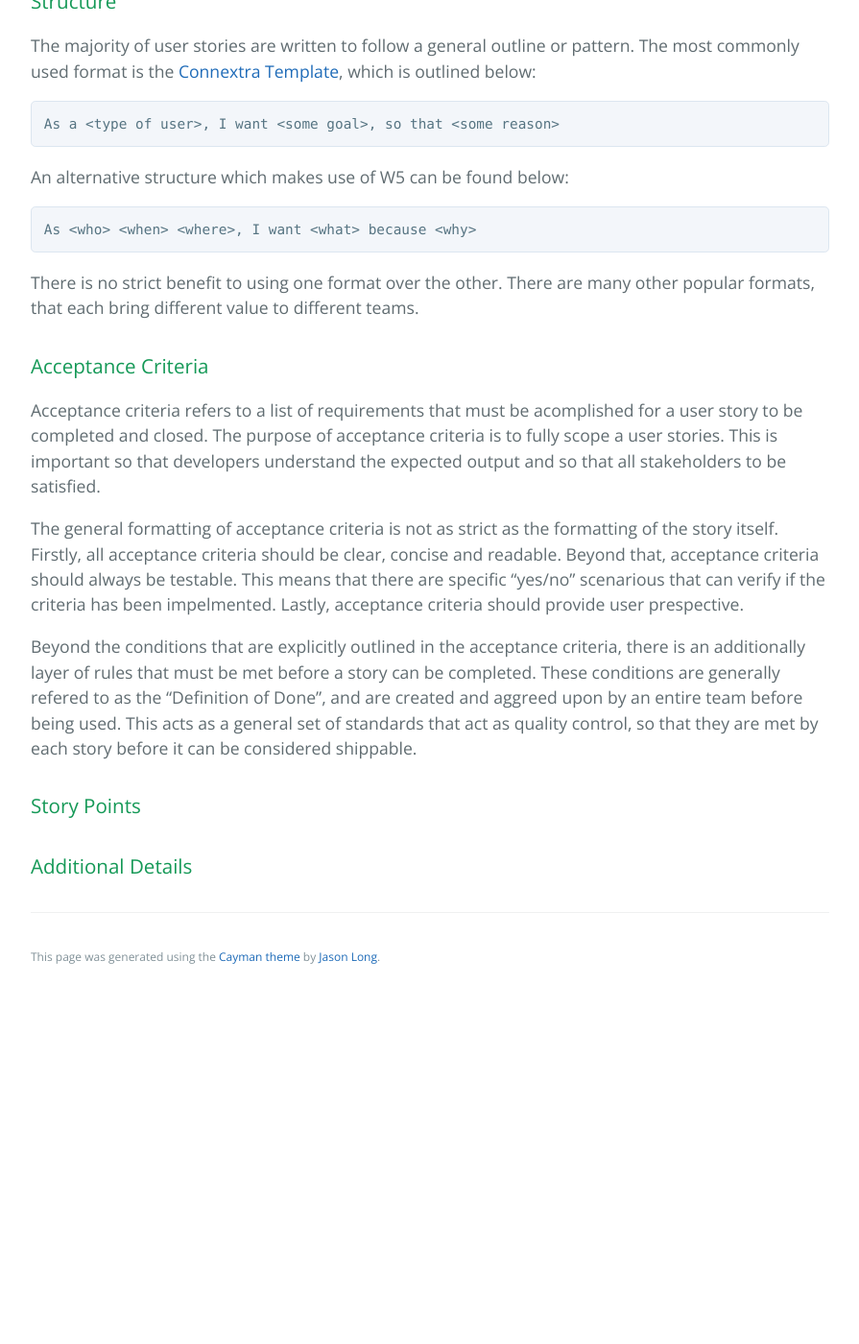
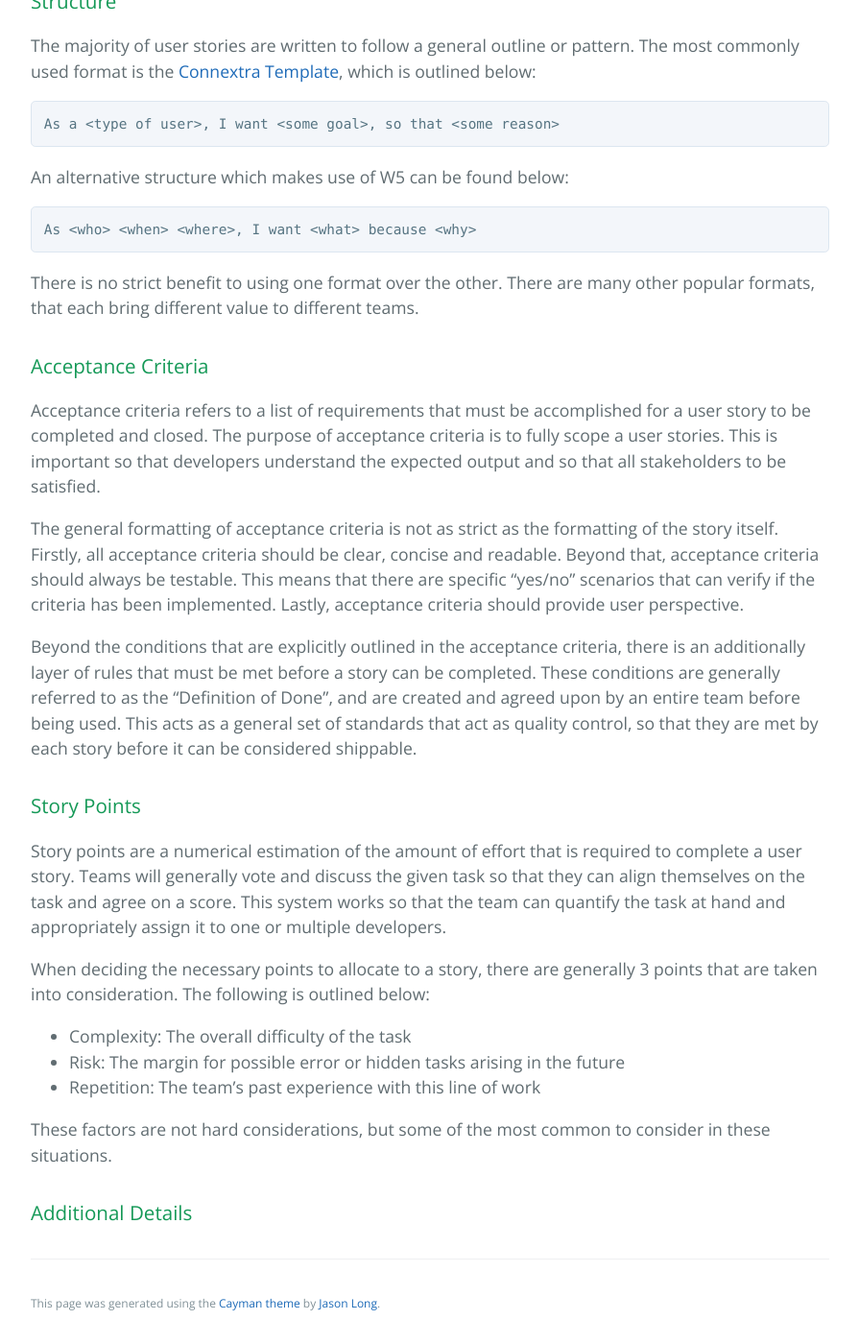
Before and after one commit to learning-software-engineering/learning-software-engineering.github.io, a Jekyll site: the page built from Topics/Product_Management.md, in a window 1280 px wide and 1400 px high, scrolled down 681 px. Shown: the whole window at 96% size, without its empty margins (192-1087 px from the left). Built offline with Jekyll 4.4.1, drawn with Linux system fonts in a browser that asks for light colours; our own code applies the rules of GitHub Pages for plain Markdown files; before the commit the page ends 1720 px from its top, so only the background shows below that.

Commit message:
Rough draft for "Story Points" section

```diff
--- a/Topics/Product_Management.md
+++ b/Topics/Product_Management.md
@@ -20,12 +20,22 @@ There is no strict benefit to using one format over the other. There are many ot
 
 ### Acceptance Criteria
 
-Acceptance criteria refers to a list of requirements that must be acomplished for a user story to be completed and closed. The purpose of acceptance criteria is to fully scope a user stories. This is important so that developers understand the expected output and so that all stakeholders to be satisfied.
+Acceptance criteria refers to a list of requirements that must be accomplished for a user story to be completed and closed. The purpose of acceptance criteria is to fully scope a user stories. This is important so that developers understand the expected output and so that all stakeholders to be satisfied.
 
-The general formatting of acceptance criteria is not as strict as the formatting of the story itself. Firstly, all acceptance criteria should be clear, concise and readable. Beyond that, acceptance criteria should always be testable. This means that there are specific "yes/no" scenarious that can verify if the criteria has been impelmented. Lastly, acceptance criteria should provide user prespective.
+The general formatting of acceptance criteria is not as strict as the formatting of the story itself. Firstly, all acceptance criteria should be clear, concise and readable. Beyond that, acceptance criteria should always be testable. This means that there are specific "yes/no" scenarios that can verify if the criteria has been implemented. Lastly, acceptance criteria should provide user perspective.
 
-Beyond the conditions that are explicitly outlined in the acceptance criteria, there is an additionally layer of rules that must be met before a story can be completed. These conditions are generally refered to as the "Definition of Done", and are created and aggreed upon by an entire team before being used. This acts as a general set of standards that act as quality control, so that they are met by each story before it can be considered shippable.
+Beyond the conditions that are explicitly outlined in the acceptance criteria, there is an additionally layer of rules that must be met before a story can be completed. These conditions are generally referred to as the "Definition of Done", and are created and agreed upon by an entire team before being used. This acts as a general set of standards that act as quality control, so that they are met by each story before it can be considered shippable.
 
 ### Story Points
 
+Story points are a numerical estimation of the amount of effort that is required to complete a user story. Teams will generally vote and discuss the given task so that they can align themselves on the task and agree on a score. This system works so that the team can quantify the task at hand and appropriately assign it to one or multiple developers.
+
+When deciding the necessary points to allocate to a story, there are generally 3 points that are taken into consideration. The following is outlined below:
+
+- Complexity: The overall difficulty of the task
+- Risk: The margin for possible error or hidden tasks arising in the future
+- Repetition: The team's past experience with this line of work
+
+These factors are not hard considerations, but some of the most common to consider in these situations.
+
 ### Additional Details
```
